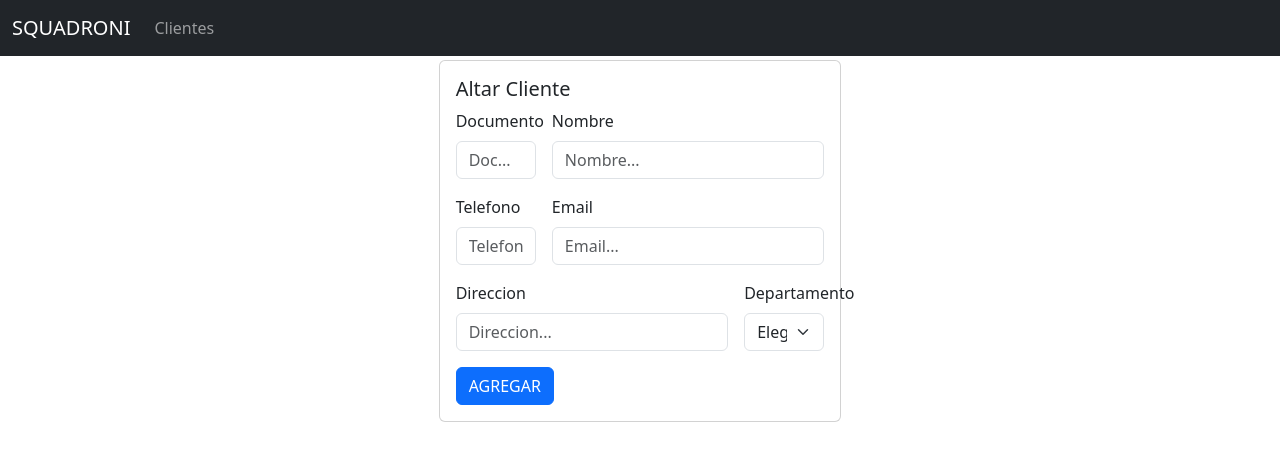
After one commit to dmitos/remates, a Flask app: page /Alta_Clientes in a window 1280 px wide. The commit adds this page. Shown: the top 461 px of the page. Run offline with Flask 2, Linux system fonts and the light colour scheme.

Commit message:
cliente
Se agrega el borrar cliente y ver perfil

```diff
--- /dev/null
+++ b/templates/Clientes/alta_cliente.html
@@ -0,0 +1,53 @@
+{% extends './layout.html' %}
+
+{% block title %}clientes{% endblock %}
+
+{% block body%}
+<div class="container col-md-4 col-sm-12">
+  <div class="card mt-1">
+    <div class="card-body">
+          <h5 class="card-title">Altar Cliente</h5>
+
+    <form id="cliente" method="POST" action="/Insertar_Clientes" class="row g-3 needs-validation" novalidate>
+      <div class="col-md-3">
+	  <label for="Documento" class="form-label">Documento</label>
+	  <input type="text" class="form-control" id="Documento" name="documento" placeholder="Doc...">
+      </div>
+      <div class="col-md-9">
+	  <label for="Nombre" class="form-label">Nombre</label>
+	  <input type="text" class="form-control" id="Nombre" name="nombre" placeholder="Nombre..." required>
+	  <div class="invalid-feedback">Campo nombre obligatorio</div>
+      </div>
+      <div class="col-md-3">
+	  <label for="Telefono" class="form-label">Telefono</label>
+	  <input type="text" class="form-control" id="Telefono" name="telefono" placeholder="Telefono..." required>
+	  <div class="invalid-feedback">Campo telefono obligatorio</div>
+      </div>
+            <div class="col-md-9">
+	  <label for="Email" class="form-label">Email</label>
+	  <input type="email" class="form-control" id="Email" name="mail" placeholder="Email...">
+	    </div>
+	          <div class="col-md-9">
+	  <label for="Direccion" class="form-label">Direccion</label>
+	  <input type="text" class="form-control" id="Direccion" name="direccion" placeholder="Direccion..." required>
+	  <div class="invalid-feedback">Campo Direccion obligatorio</div>
+		  </div>
+		    <div class="col-md-3">
+    <label for="Departamento" class="form-label">Departamento</label>
+    <select id="Departamento" class="form-select">
+      <option selected>Elegir...</option>
+      <option>Montevideo</option>
+      <option>Canelones</option>
+      <option>...</option>
+    </select>
+  </div>
+
+      <div class="col-4">
+	  <button type="submit" class="btn btn-primary">AGREGAR</button>
+      </div>
+    </form>
+    </div>
+    </div>
+</div>
+
+{% endblock %}
--- a/views_clientes.py
+++ b/views_clientes.py
@@ -25,6 +25,28 @@ def insertar_cliente():
     return redirect("/Clientes")
 
 
-@views_clientes.route("/Agregar_Clientes")
-def agregar_cliente():
-    return render_template("Clientes/agregar_cliente.html")
+@views_clientes.route("/Alta_Clientes")
+def Alta_Cliente():
+    return render_template("Clientes/alta_cliente.html")
+
+
+@views_clientes.route("/Baja_Cliente")
+def Baja_Cliente():
+    return render_template("Clientes/baja_cliente.html")
+
+
+@views_clientes.route("/Borrar_Cliente", methods=['post'])
+def Borrar_cliente():
+    print("se borro cliente tanto")
+    # cursor = mysql.get_db().cursor()
+    # nombre = request.form['nombre']
+    # direccion = request.form['direccion']
+    # telefono = request.form['telefono']
+    # mail = request.form['mail']
+    # cursor.execute('INSERT INTO Clientes(nombre, telefono, direccion) VALUES("%s", "%s", "%s")' % (nombre, telefono, direccion))
+    return redirect("/Clientes")
+
+
+@views_clientes.route("/Perfil_Cliente")
+def Perfil_Cliente():
+    return render_template("Clientes/perfil_cliente.html")
```
Also changed, not shown: templates/Clientes/baja_cliente.html (added, +23 -0 lines), templates/Clientes/clientes.html (+7 -7 lines), templates/Clientes/mod_cliente.html (added, +53 -0 lines), templates/Clientes/perfil_cliente.html (added, +38 -0 lines).
